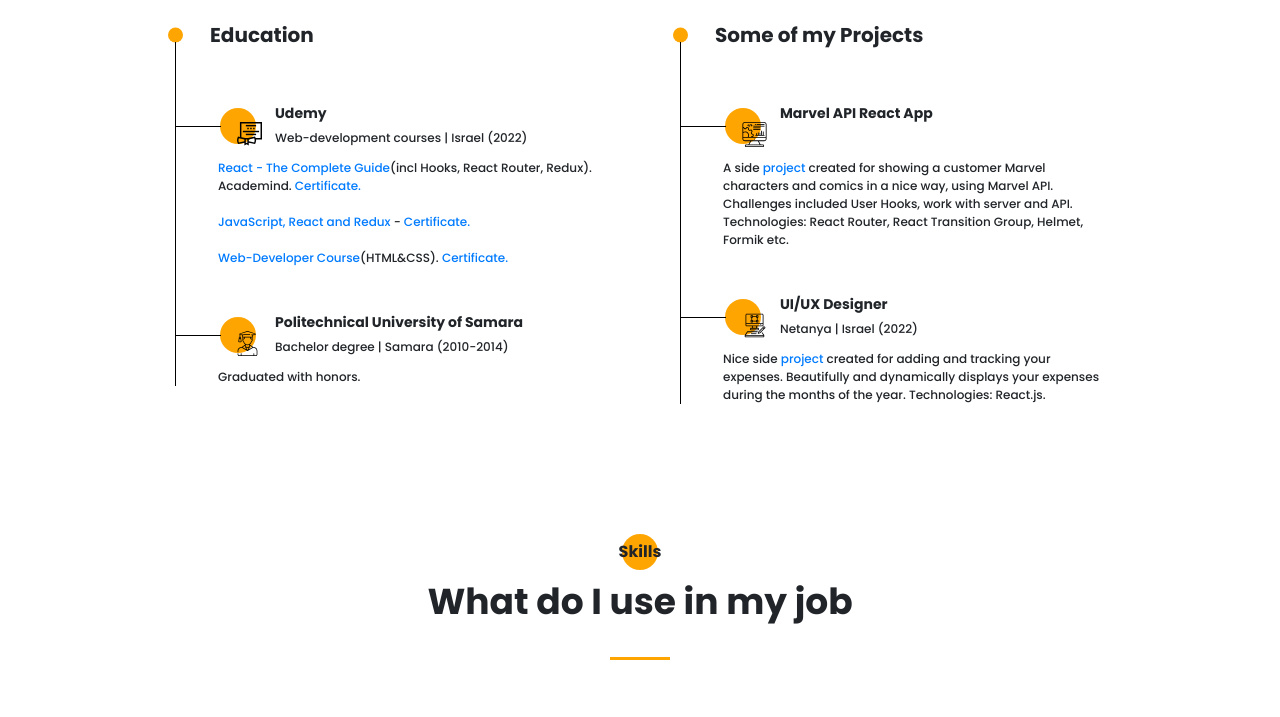
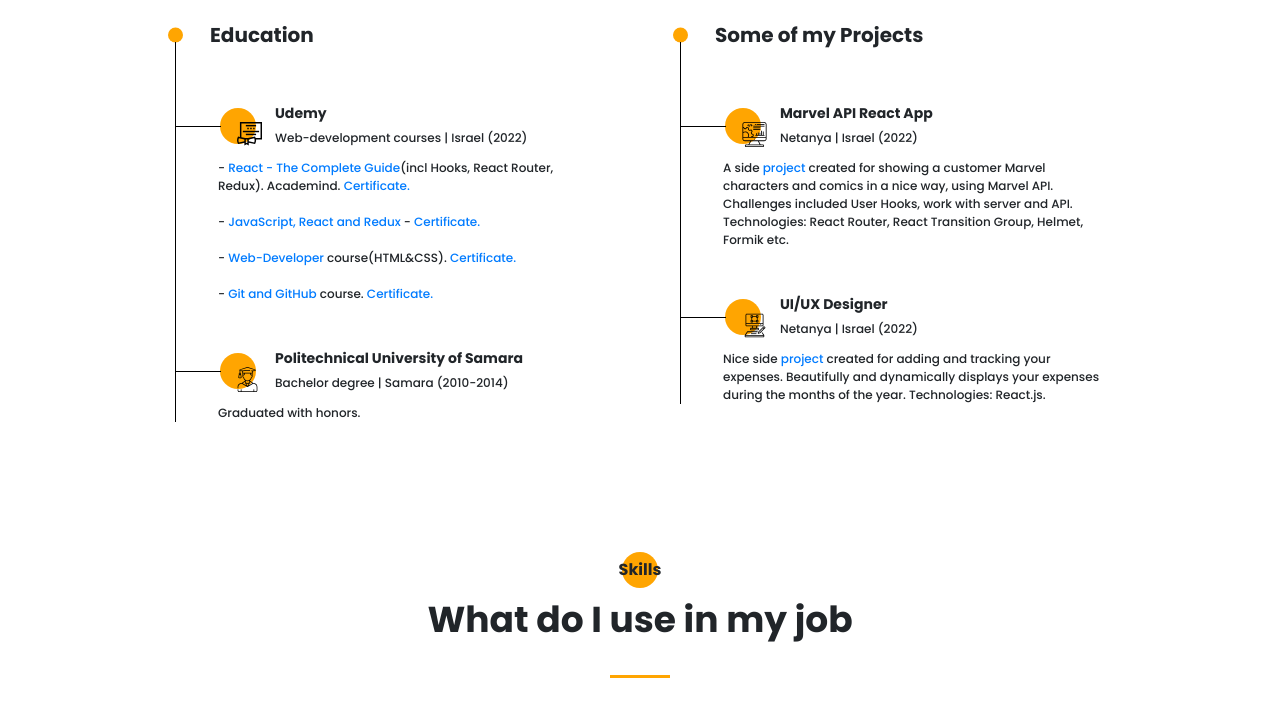
Before and after one commit to EitanBeCe/Portfolio, a website: page src/index.html in a window 1280 px wide. Shown: the part 1920-2637 px from the top of the page. Drawn offline with nearby package versions, Linux system fonts and the light colour scheme; files that its build step writes are made by us from their sources; files whose address does not match are found by name.

Commit message:
certificate added

```diff
--- a/src/index.html
+++ b/src/index.html
@@ -389,6 +389,7 @@
                     </div>
                   </div>
                   <div class="resume__item-body">
+                    -
                     <a
                       href="https://www.udemy.com/course/react-the-complete-guide-incl-redux/"
                       >React - The Complete Guide</a
@@ -399,6 +400,7 @@
                     >
                     <br /><br />
 
+                    -
                     <a href="https://www.udemy.com/course/javascript_full/"
                       >JavaScript, React and Redux</a
                     >
@@ -408,11 +410,23 @@
                       >Certificate.</a
                     >
                     <br /><br />
+                    -
                     <a href="https://www.udemy.com/course/webdeveloper/"
-                      >Web-Developer Course</a
-                    >(HTML&CSS).
+                      >Web-Developer </a
+                    >course(HTML&CSS).
                     <a
                       href="https://www.udemy.com/certificate/UC-9a4ad2e7-4dcd-401e-a536-0e3a9c7b5f0a/"
+                      >Certificate.</a
+                    >
+                    <br /><br />
+                    -
+                    <a
+                      href="https://www.udemy.com/course/git-github-practical-guide/"
+                      >Git and GitHub</a
+                    >
+                    course.
+                    <a
+                      href="https://www.udemy.com/certificate/UC-bacfbd32-6349-466c-bdb6-c61031582ac0/"
                       >Certificate.</a
                     >
                   </div>
@@ -455,7 +469,7 @@
                     </div>
                     <h4 class="title title__fz14">Marvel API React App</h4>
                     <div class="resume__item-location">
-                      <br />
+                      Netanya | Israel (2022)
                     </div>
                   </div>
                   <div class="resume__item-body">
```
Also changed, not shown: gulpfile.js (+4 -4 lines), dist/index.html.
